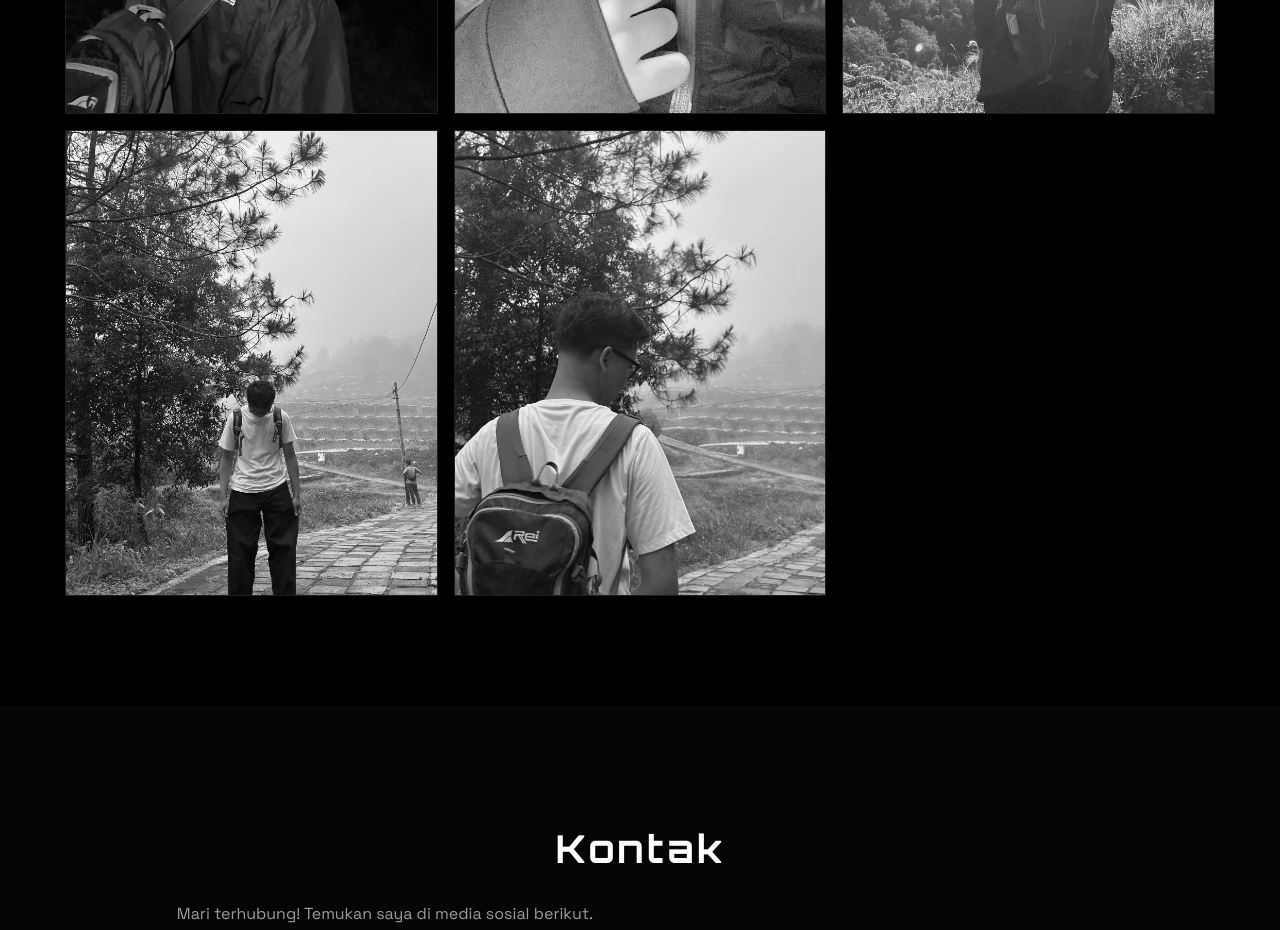
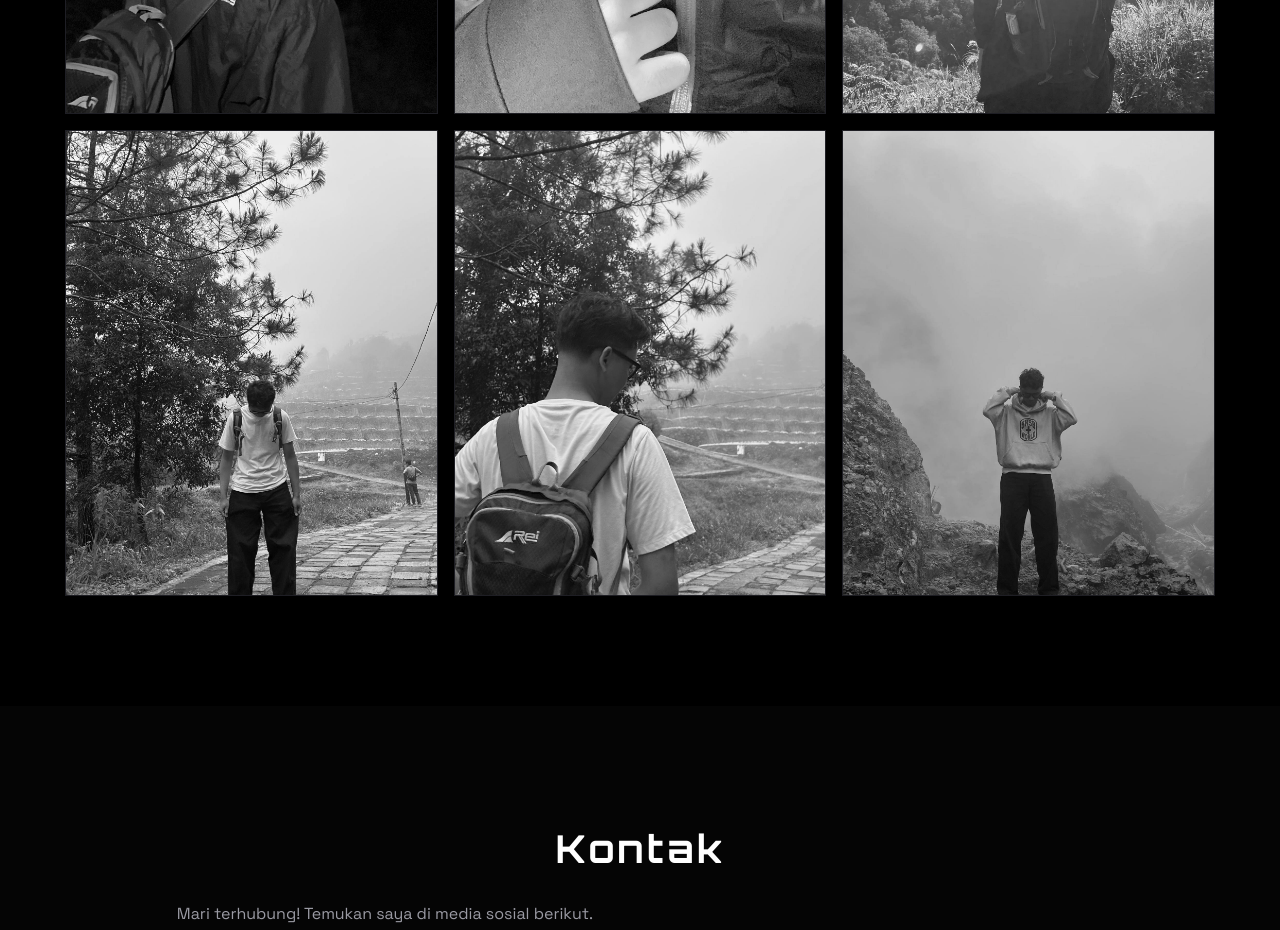
Before and after one commit to Kumarci/Kumarci.github.io, a plain HTML site: page index.html in a window 1280 px wide. Shown: the part 4360-5290 px from the top of the page. Drawn offline with Linux system fonts and the light colour scheme.

Commit message:
Tambah foto baru di section galeri

```diff
--- a/index.html
+++ b/index.html
@@ -139,6 +139,9 @@
                 <figure class="gallery-item" data-src="photo_2026-08-31_22-25-27.jpg" data-cap="Dhenzain">
                     <img src="photo_2026-08-31_22-25-27.jpg" alt="Foto Dhenzain 5">
                 </figure>
+                <figure class="gallery-item" data-src="photo_2026-09-01_20-38-15.jpg" data-cap="Dhenzain">
+                    <img src="photo_2026-09-01_20-38-15.jpg" alt="Foto Dhenzain 6">
+                </figure>
             </div>
         </div>
     </section>
```
Also changed, not shown: photo_2026-09-01_20-38-15.jpg (added).
